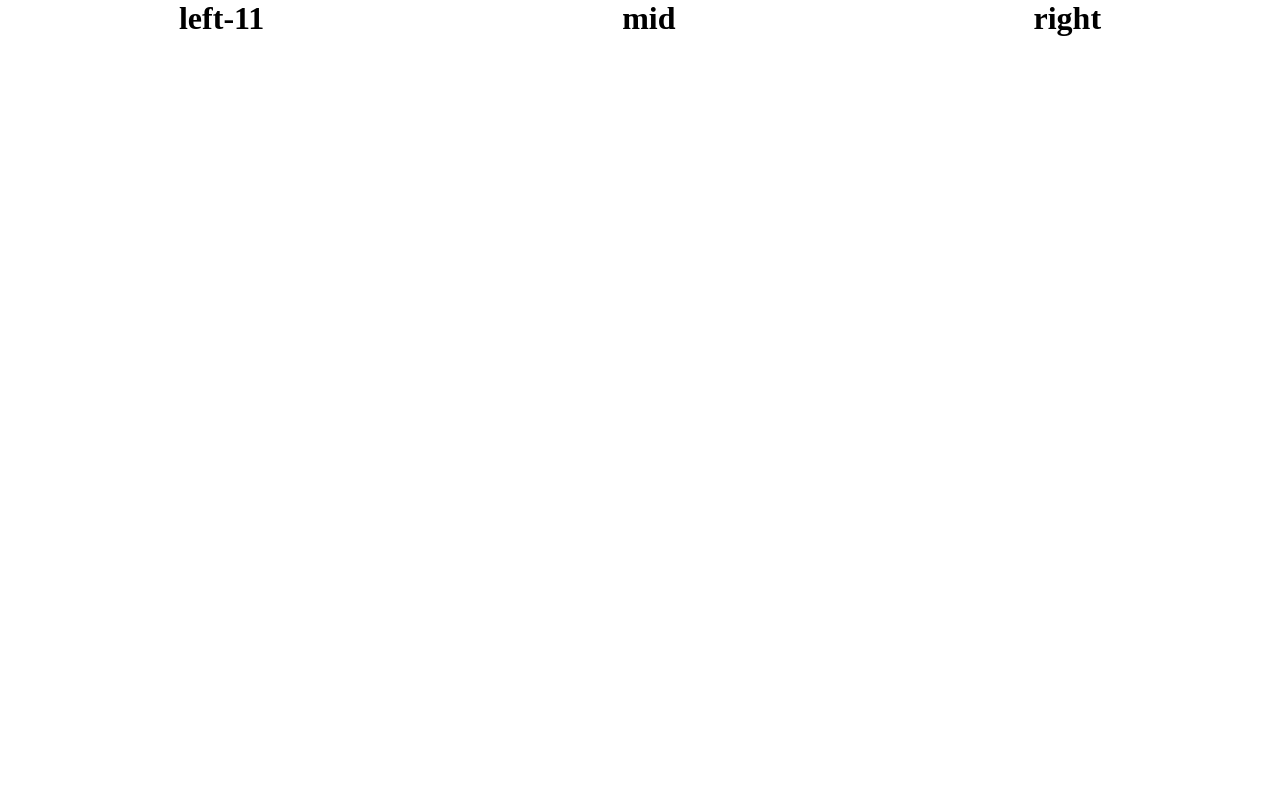
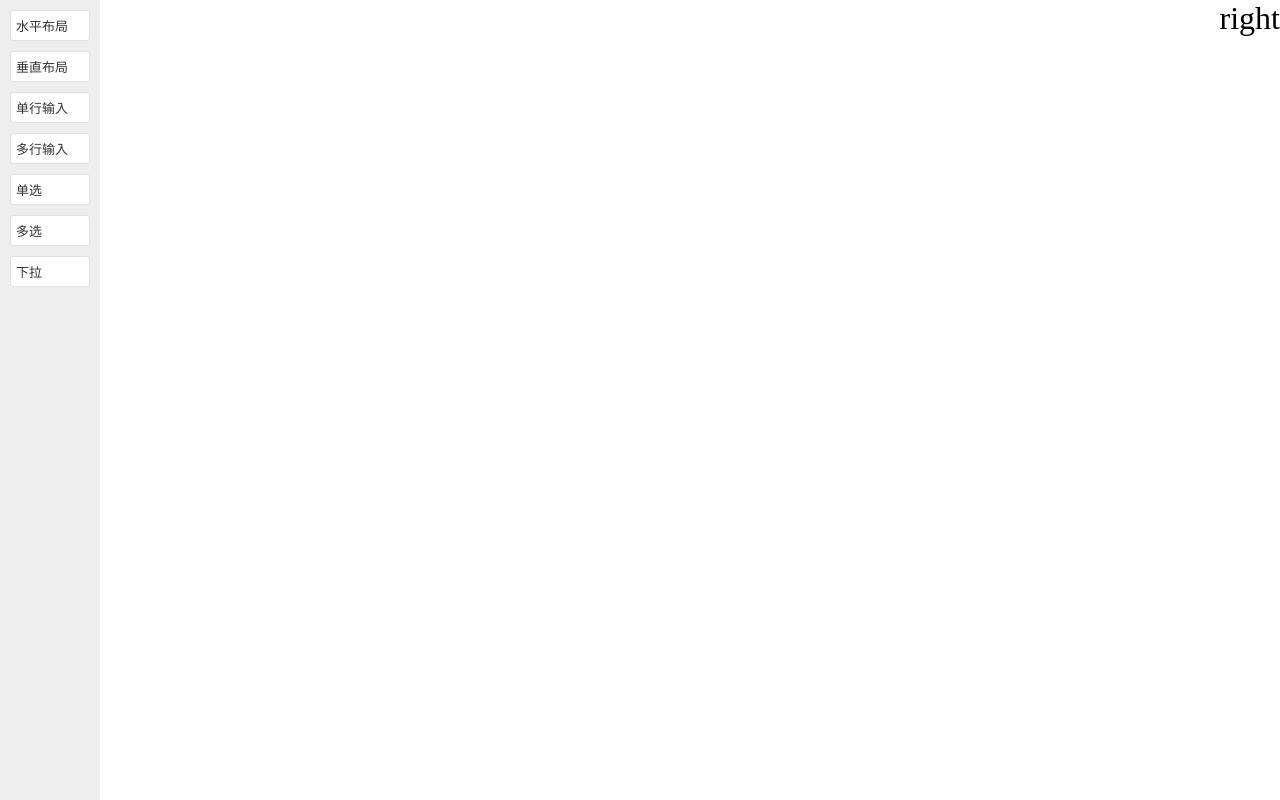
Before and after one commit to Quirrel-zh/drag-practice, a Vue app: page / in a window 1280 px wide. Built offline with nearby package versions, Linux system fonts and the light colour scheme.

Commit message:
左边拖动框

```diff
--- a/src/App.vue
+++ b/src/App.vue
@@ -1,5 +1,5 @@
 <template>
-	<div class="container">
+	<div class="drag">
 		<left-bar />
 		<mid-container />
 		<right-info />
@@ -26,5 +26,5 @@ export default {
 </script>
 
 <style scoped>
-@import '@/assets/css/container.scss';
+@import '@/assets/css/drag.scss';
 </style>
--- a/src/assets/css/container.scss
+++ /dev/null
@@ -1,4 +0,0 @@
-.container {
-  display: flex;
-  justify-content: space-around;
-}
--- /dev/null
+++ b/src/assets/css/drag.scss
@@ -0,0 +1,5 @@
+.drag {
+  display: flex;
+  justify-content: space-between;
+  height: 100vh;
+}
--- /dev/null
+++ b/src/assets/css/left-bar.scss
@@ -0,0 +1,17 @@
+#left-bar {
+  padding: 0 10px;
+  width: 100px;
+  height: 100%;
+  background-color: #eee;
+
+  .left-bar-item {
+    text-align: left;
+    border: 1px solid $color-border;
+    margin-top: 10px;
+    font-size: $font-s;
+    color: $color-font;
+    background-color: #fff;
+    border-radius: 3px;
+    padding: 5px;
+  }
+}
--- a/src/assets/css/main.scss
+++ b/src/assets/css/main.scss
@@ -2,4 +2,5 @@
   margin: 0;
   padding: 0;
   box-sizing: border-box;
+  font-weight: 400;
 }
--- /dev/null
+++ b/src/assets/css/mid-container.scss
@@ -0,0 +1,4 @@
+.mid-container {
+  background-color: #f1f2f3;
+  height: 100%;
+}
--- a/src/assets/css/variables.scss
+++ b/src/assets/css/variables.scss
@@ -1 +1,6 @@
+// color
+$color-border: #e0e0e0;
+$color-font: #333;
+
 $font-s: 13px;
+$font-m: 15px;
--- a/src/components/LeftBar.vue
+++ b/src/components/LeftBar.vue
@@ -1,13 +1,53 @@
 <template>
 	<div id="left-bar">
-		<h1>left-11</h1>
+		<div class="left-bar-item">
+			<div class="text">
+				<p>水平布局</p>
+			</div>
+		</div>
+		<div class="left-bar-item">
+			<div class="text">
+				<p>垂直布局</p>
+			</div>
+		</div>
+		<div class="left-bar-item">
+			<div class="text">
+				<p>单行输入</p>
+			</div>
+		</div>
+		<div class="left-bar-item">
+			<div class="text">
+				<p>多行输入</p>
+			</div>
+		</div>
+		<div class="left-bar-item">
+			<div class="text">
+				<p>单选</p>
+			</div>
+		</div>
+		<div class="left-bar-item">
+			<div class="text">
+				<p>多选</p>
+			</div>
+		</div>
+		<div class="left-bar-item">
+			<div class="text">
+				<p>下拉</p>
+			</div>
+		</div>
 	</div>
 </template>
 
 <script>
 export default {
-	name: 'left-bar',
+	data() {
+		return {
+			msg: 'left-bar',
+		};
+	},
 };
 </script>
 
-<style scoped></style>
+<style scoped lang="scss">
+@import '@/assets/css/left-bar.scss';
+</style>
--- a/src/components/MidContainer.vue
+++ b/src/components/MidContainer.vue
@@ -1,6 +1,6 @@
 <template>
 	<div class="mid-container">
-		<h1>mid</h1>
+		<form></form>
 	</div>
 </template>
 
@@ -10,4 +10,6 @@ export default {
 };
 </script>
 
-<style scoped></style>
+<style scoped lang="scss">
+@import '@/assets/css/mid-container.scss';
+</style>
```
